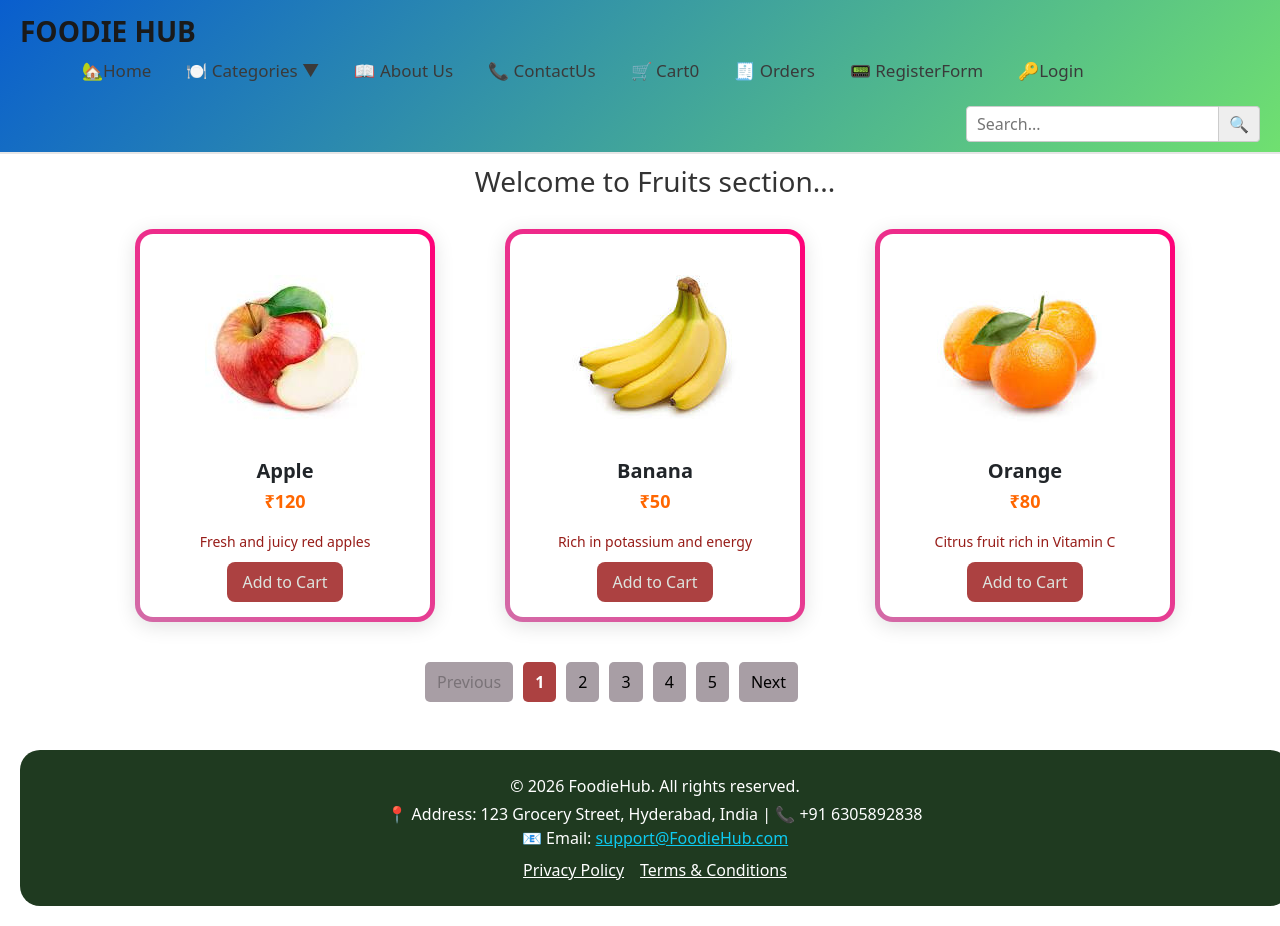
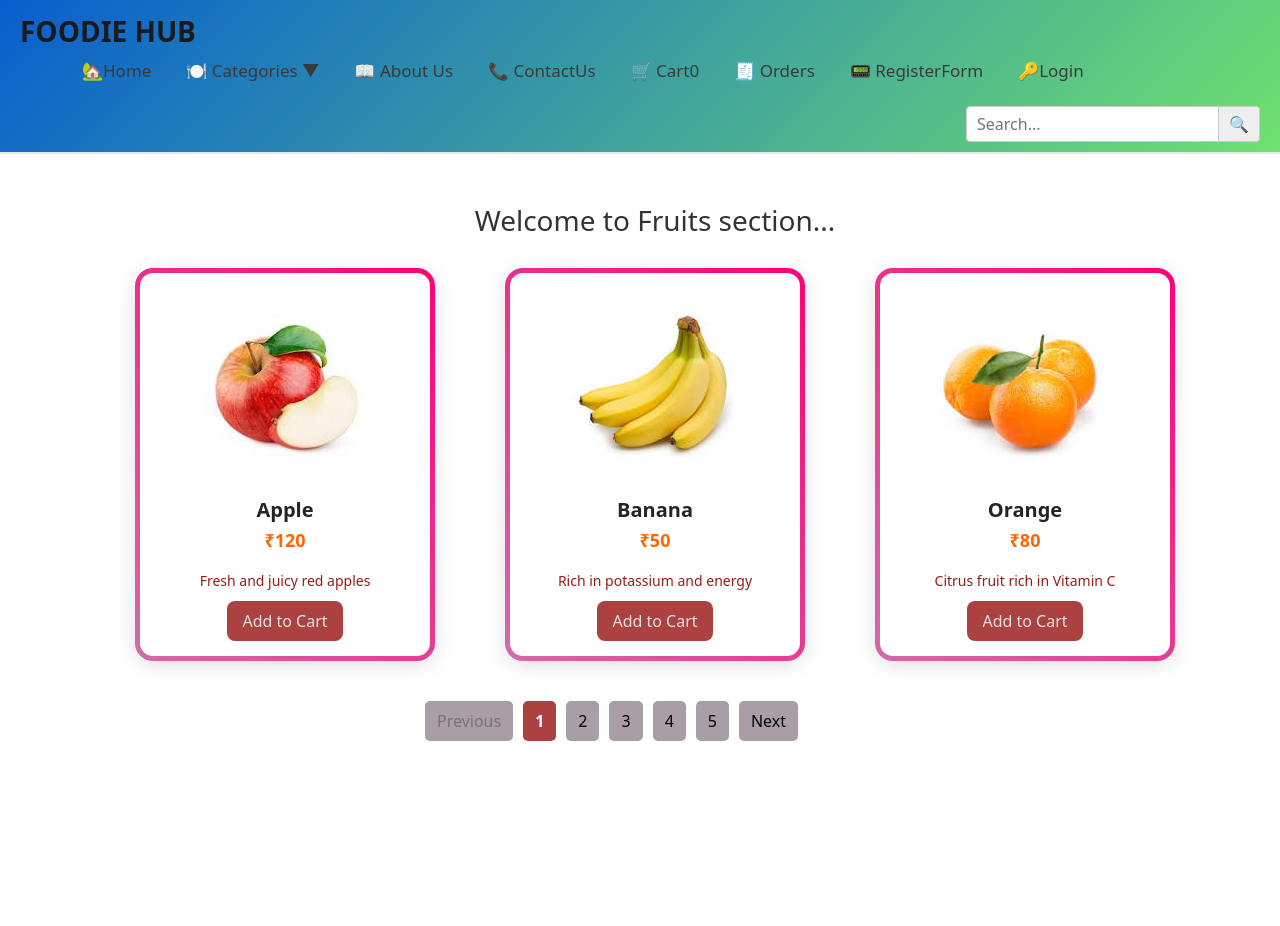
Before and after one commit to MOKKARADHIKA/FoodieHub, a React (Vite) app: page /fruits in a window 1280 px wide. Shown: the top 926 px of the page. After the commit the page ends 800 px from the top, so only its background shows below. Built offline with nearby package versions, Linux system fonts and the light colour scheme.

Commit message:
changed toast

```diff
--- a/src/Chocolates.jsx
+++ b/src/Chocolates.jsx
@@ -2,6 +2,7 @@ import React, { useState } from "react";
 import "./Veg.css";   // using same styling file
 import { addToCart } from "./Store";
 import { useDispatch } from "react-redux";
+import { toast } from "react-toastify";
 
 function Chocolates() {
   const dispatch = useDispatch();
@@ -49,9 +50,15 @@ function Chocolates() {
             </div>
 
             <div className="veg-card-footer">
-              <button className="veg-btn" onClick={() => dispatch(addToCart(item))}>
-                Add to Cart
-              </button>
+             <button
+                             className="veg-btn"
+                             onClick={() => {
+                               dispatch(addToCart(item));
+                               toast.success(`Product ${item.name} added successfully!`);
+                             }}
+                           >
+                             Add to Cart
+                           </button>
             </div>
 
           </div>
--- a/src/Fruits.jsx
+++ b/src/Fruits.jsx
@@ -1,7 +1,8 @@
 import React, { useState } from "react";
-import "./Veg.css";  // using same CSS as Veg component
+import "./Veg.css";
 import { addToCart } from "./Store";
 import { useDispatch } from "react-redux";
+import { toast } from "react-toastify";
 
 function Fruits() {
   const dispatch = useDispatch();
@@ -25,7 +26,6 @@ function Fruits() {
 
   const itemsPerPage = 3;
   const totalPages = Math.ceil(fruitItems.length / itemsPerPage);
-
   const [currentPage, setCurrentPage] = useState(1);
 
   const indexOfLast = currentPage * itemsPerPage;
@@ -37,9 +37,8 @@ function Fruits() {
       <h1 className="veg-heading">Welcome to Fruits section...</h1>
 
       <div className="veg-grid">
-        {currentItems.map((item, index) => (
-          <div key={index} className="veg-card">
-
+        {currentItems.map((item) => (
+          <div key={item.id} className="veg-card">
             <img src={item.img} alt={item.name} className="veg-card-img" />
 
             <div className="veg-card-body">
@@ -49,66 +48,40 @@ function Fruits() {
             </div>
 
             <div className="veg-card-footer">
-              <button className="veg-btn" onClick={() => dispatch(addToCart(item))}>
+              <button
+                className="veg-btn"
+                onClick={() => {
+                  dispatch(addToCart(item));
+                  toast.success(`Product ${item.name} added successfully!`);
+                }}
+              >
                 Add to Cart
               </button>
             </div>
-
           </div>
         ))}
       </div>
 
+      {/* Pagination */}
       <div className="pagination">
-        <button
-          disabled={currentPage === 1}
-          onClick={() => setCurrentPage(page => page - 1)}
-        >
+        <button disabled={currentPage === 1} onClick={() => setCurrentPage(p => p - 1)}>
           Previous
         </button>
 
-        {Array.from({ length: totalPages }).map((_, pageIndex) => (
+        {Array.from({ length: totalPages }).map((_, i) => (
           <button
-            key={pageIndex}
-            className={currentPage === pageIndex + 1 ? "active" : ""}
-            onClick={() => setCurrentPage(pageIndex + 1)}
+            key={i}
+            className={currentPage === i + 1 ? "active" : ""}
+            onClick={() => setCurrentPage(i + 1)}
           >
-            {pageIndex + 1}
+            {i + 1}
           </button>
         ))}
 
-        <button
-          disabled={currentPage === totalPages}
-          onClick={() => setCurrentPage(page => page + 1)}
-        >
+        <button disabled={currentPage === totalPages} onClick={() => setCurrentPage(p => p + 1)}>
           Next
         </button>
       </div>
-      <footer
-        className="text-white text-center py-4 mt-5"
-        style={{ backgroundColor: '#1f3a20', borderRadius: '20px', padding: '30px' }}
-      >
-        <div className="container-fluid">
-          <p className="mb-1">© {new Date().getFullYear()} FoodieHub. All rights reserved.</p>
-          <p className="mb-0">
-            📍 Address: 123 Grocery Street, Hyderabad, India | 📞 +91 6305892838
-          </p>
-          <p className="mb-0">
-            📧 Email:{' '}
-            <a href="mailto:support@bigbasket.com" className="text-info">
-              support@FoodieHub.com
-            </a>
-          </p>
-          <div className="mt-2">
-            <a href="#" className="text-white me-3">
-              Privacy Policy
-            </a>
-            <a href="#" className="text-white">
-              Terms & Conditions
-            </a>
-          </div>
-        </div>
-      </footer>
-
     </div>
   );
 }
--- a/src/MilkItems.jsx
+++ b/src/MilkItems.jsx
@@ -2,6 +2,7 @@ import React, { useState } from "react";
 import "./Veg.css"; // same styling used
 import { addToCart } from "./Store";
 import { useDispatch } from "react-redux";
+import { toast } from "react-toastify";
 
 function MilkItems() {
   const dispatch = useDispatch();
@@ -49,9 +50,15 @@ function MilkItems() {
             </div>
 
             <div className="veg-card-footer">
-              <button className="veg-btn" onClick={() => dispatch(addToCart(item))}>
-                Add to Cart
-              </button>
+              <button
+                              className="veg-btn"
+                              onClick={() => {
+                                dispatch(addToCart(item));
+                                toast.success(`Product ${item.name} added successfully!`);
+                              }}
+                            >
+                              Add to Cart
+                            </button>
             </div>
 
           </div>
--- a/src/Sweets.jsx
+++ b/src/Sweets.jsx
@@ -3,6 +3,7 @@ import React, { useState } from "react";
 import "./Veg.css";
 import { addToCart } from "./Store";
 import { useDispatch } from "react-redux";
+import { toast } from "react-toastify";
 
 function Sweets() {
   const dispatch = useDispatch();
@@ -50,9 +51,15 @@ function Sweets() {
             </div>
 
             <div className="veg-card-footer">
-              <button className="veg-btn" onClick={() => dispatch(addToCart(item))}>
-                Add to Cart
-              </button>
+              <button
+                              className="veg-btn"
+                              onClick={() => {
+                                dispatch(addToCart(item));
+                                toast.success(`Product ${item.name} added successfully!`);
+                              }}
+                            >
+                              Add to Cart
+                            </button>
             </div>
           </div>
         ))}
```
